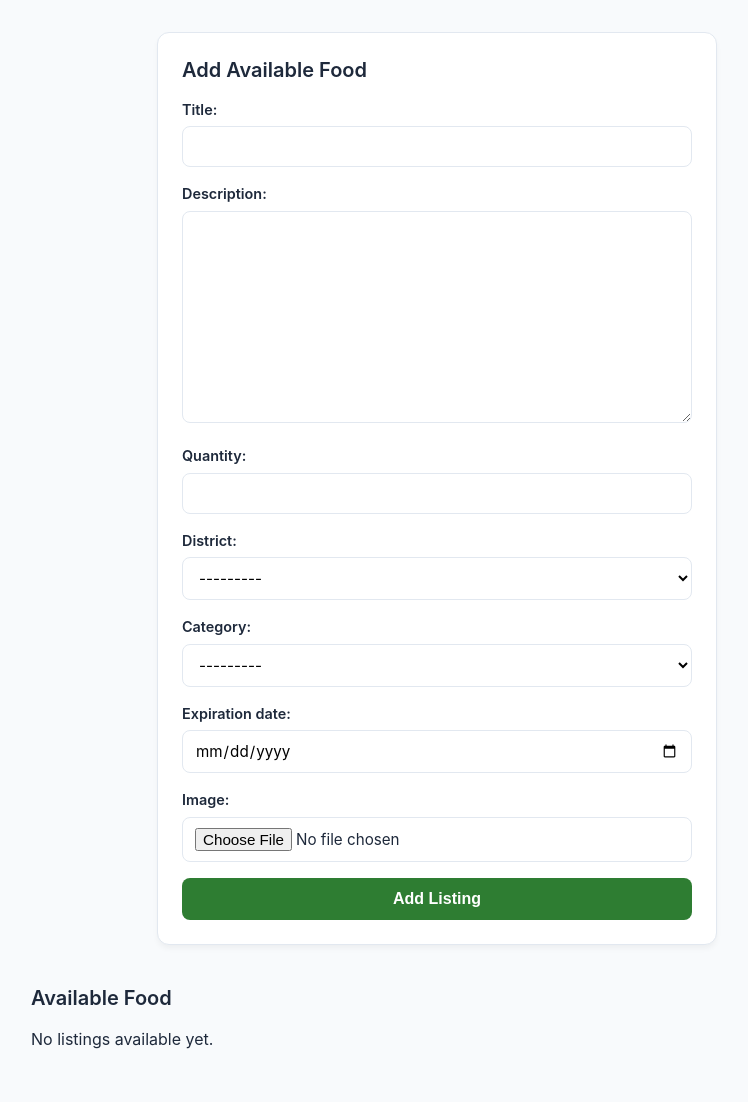
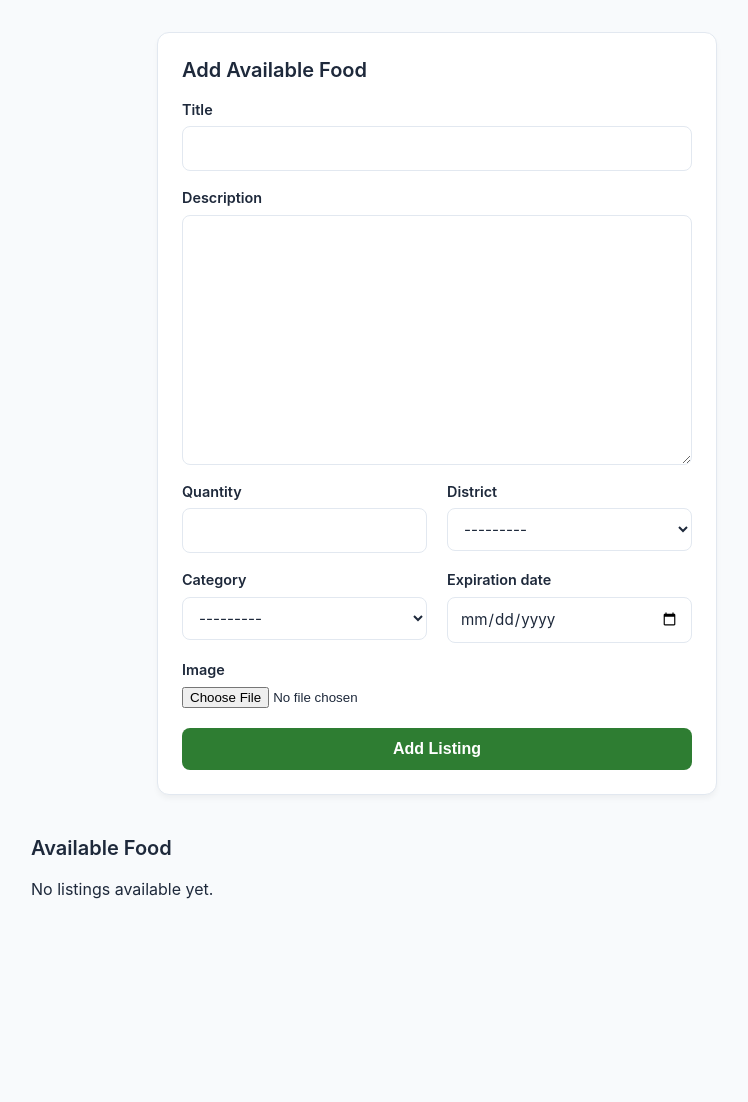
Before and after one commit to katy96moskaliuk/ShareFood, a Django app: page /listings/ in a window 1280 px wide. Shown: the part 114-1216 px from the top of the page, without its empty margins (203-951 px from the left). After the commit the page ends 1013 px from the top, so only its background shows below. Run offline with Django 5.2, Linux system fonts and the light colour scheme; the visitor is signed in with stand-in values (Sample User, id 1); data that the repository does not hold is empty; parts of the project's set-up code (start-up, migrations or seed data) failed here and were passed over.

Commit message:
Style listing cards and badges, add grid form layout

```diff
--- a/src/ShareFood/listings/static/listings/style.css
+++ b/src/ShareFood/listings/static/listings/style.css
@@ -223,3 +223,149 @@ h2 {
     border-top: 1px solid var(--border-color);
     padding-top: 10px;
 }
+
+/* Card body wrapper (used on "My listings") */
+.listing-card-body {
+    display: flex;
+    flex-direction: column;
+    flex: 1;
+}
+
+/* Listing photo: fixed 4:3 ratio, cropped instead of stretched */
+.listing-image {
+    display: block;
+    width: 100%;
+    aspect-ratio: 4 / 3;
+    object-fit: cover;
+    border-radius: 8px;
+    margin-bottom: 12px;
+}
+
+/* Location / quantity / date row */
+.meta {
+    display: flex;
+    flex-wrap: wrap;
+    gap: 6px 14px;
+    margin-bottom: 12px;
+    font-size: 0.85rem;
+    color: var(--text-muted);
+}
+
+/* Status badge (shared shape) */
+.status-badge {
+    display: inline-block;
+    padding: 4px 10px;
+    border-radius: 20px;
+    font-size: 0.75rem;
+    font-weight: 600;
+    white-space: nowrap;
+}
+
+.status-badge.active {
+    background: var(--accent-badge);
+    color: var(--accent-text);
+}
+
+.status-badge.expired {
+    background: #fdecea;
+    color: #c62828;
+}
+
+/* Expired card: faded, with a grayscale photo */
+.listing-card.expired {
+    opacity: 0.7;
+}
+
+.listing-card.expired .listing-image {
+    filter: grayscale(1);
+}
+
+/* Space between the Edit button and the Delete form */
+.listing-card-body .btn {
+    margin-right: 8px;
+}
+
+/* Two-column form grid */
+.form-grid {
+    display: grid;
+    grid-template-columns: repeat(2, minmax(0, 1fr));
+    gap: 16px 20px;
+    margin-bottom: 20px;
+}
+
+.field {
+    display: flex;
+    flex-direction: column;
+    gap: 6px;
+    min-width: 0;
+}
+
+/* Full-width field (title, description, photo) */
+.field.span-2 {
+    grid-column: 1 / -1;
+}
+
+.field label {
+    font-size: 0.9rem;
+    font-weight: 600;
+}
+
+.field input[type="text"],
+.field input[type="date"],
+.field select,
+.field textarea {
+    width: 100%;
+    padding: 10px 12px;
+    border: 1px solid var(--border-color);
+    border-radius: 8px;
+    background: #fff;
+    color: var(--text-color);
+    font: inherit;
+    font-size: 0.95rem;
+    box-sizing: border-box;
+    transition: border-color 0.2s, box-shadow 0.2s;
+}
+
+.field textarea {
+    min-height: 96px;
+    resize: vertical;
+}
+
+.field input:focus,
+.field select:focus,
+.field textarea:focus {
+    outline: none;
+    border-color: var(--primary);
+    box-shadow: 0 0 0 3px rgba(46, 125, 50, 0.15);
+}
+
+/* Validation errors */
+.field.has-error input,
+.field.has-error select,
+.field.has-error textarea {
+    border-color: #c62828;
+}
+
+.field-error {
+    margin: 0;
+    padding: 0;
+    list-style: none;
+    font-size: 0.8rem;
+    color: #c62828;
+}
+
+.form-errors {
+    margin-bottom: 16px;
+    padding: 10px 14px;
+    border-radius: 8px;
+    background: #fdecea;
+    color: #c62828;
+    font-size: 0.9rem;
+}
+
+/* Single column on small screens */
+@media (max-width: 640px) {
+    .form-grid {
+        grid-template-columns: 1fr;
+    }
+}
--- /dev/null
+++ b/src/ShareFood/listings/templates/listings/_form_fields.html
@@ -0,0 +1,20 @@
+{# Shared form fields: used by the "add" and "edit" pages #}
+{% if form.non_field_errors %}
+    <div class="form-errors">
+        {% for error in form.non_field_errors %}<div>{{ error }}</div>{% endfor %}
+    </div>
+{% endif %}
+
+<div class="form-grid">
+    {% for field in form %}
+        <div class="field{% if field.name == 'title' or field.name == 'description' or field.name == 'image' %} span-2{% endif %}{% if field.errors %} has-error{% endif %}">
+            <label for="{{ field.id_for_label }}">{{ field.label }}</label>
+            {{ field }}
+            {% if field.errors %}
+                <ul class="field-error">
+                    {% for error in field.errors %}<li>{{ error }}</li>{% endfor %}
+                </ul>
+            {% endif %}
+        </div>
+    {% endfor %}
+</div>
--- a/src/ShareFood/listings/templates/listings/index.html
+++ b/src/ShareFood/listings/templates/listings/index.html
@@ -17,9 +17,7 @@
             <h2>Add Available Food</h2>
             <form method="post" enctype="multipart/form-data">
                 {% csrf_token %}
-                <div class="form-group">
-                    {{ form.as_p }}
-                </div>
+                {% include "listings/_form_fields.html" %}
                 <button type="submit" class="btn-submit">Add Listing</button>
             </form>
         </div>
--- a/src/ShareFood/listings/templates/listings/listing_edit.html
+++ b/src/ShareFood/listings/templates/listings/listing_edit.html
@@ -16,9 +16,7 @@
         <h2>{{ listing.title }}</h2>
         <form method="post" enctype="multipart/form-data">
             {% csrf_token %}
-            <div class="form-group">
-                {{ form.as_p }}
-            </div>
+            {% include "listings/_form_fields.html" %}
             <button type="submit" class="btn-submit">Save changes</button>
             <a href="{% url 'listings:my' %}">Cancel</a>
         </form>
```
